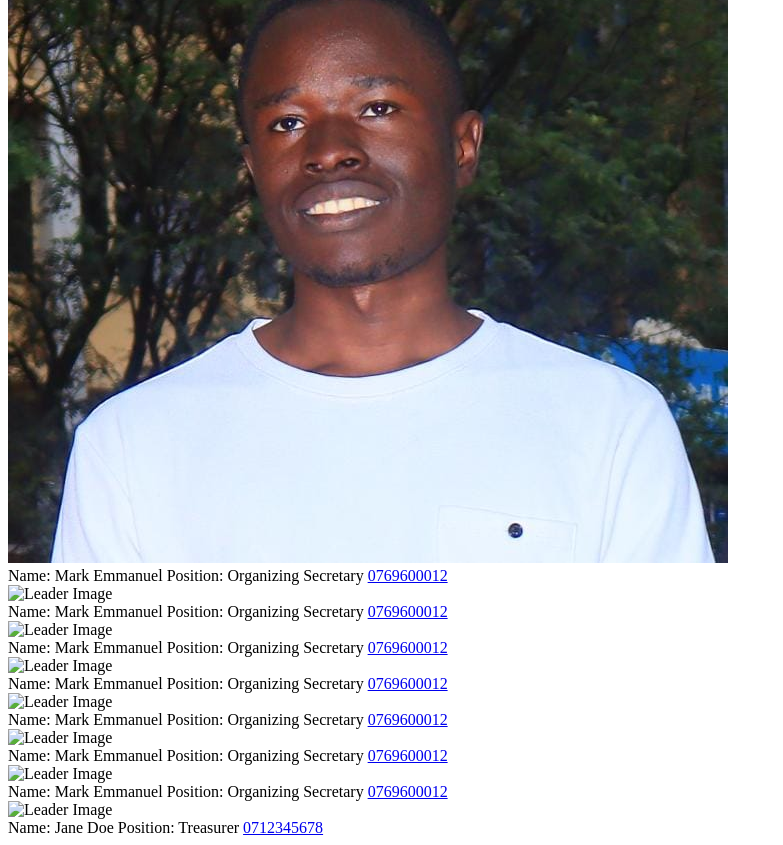
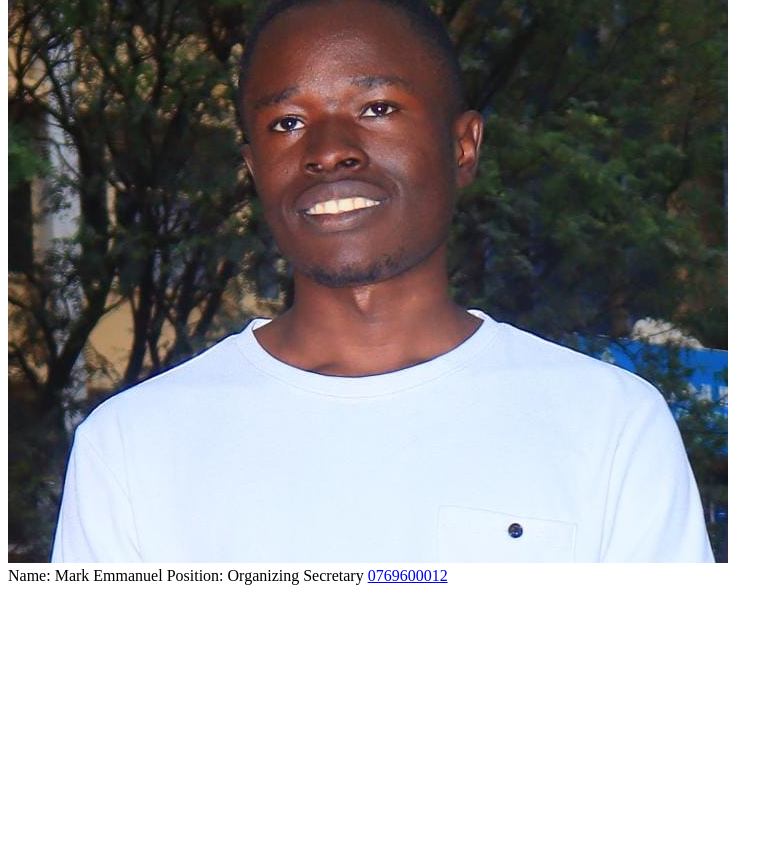
Before and after one commit to Mark-Emmanuel311/family-app, a plain HTML site: page pages/leadership.html in a window 1280 px wide. Shown: the part 855-1700 px from the top of the page, without its empty margins (0-783 px from the left). After the commit the page ends 1448 px from the top, so only its background shows below. Drawn offline with nearby package versions, Linux system fonts and the light colour scheme.

Commit message:
remove unnecessary hardcorded templates

```diff
--- a/pages/leadership.html
+++ b/pages/leadership.html
@@ -26,63 +26,6 @@
                 <a href="tel:+254769600012">0769600012</a>
             </div>
         </div>
-        <div class="leader-card">
-            <img src="#" alt="Leader Image">
-            <div class="leader-info">
-                <span>Name: Mark Emmanuel</span>
-                <span>Position: Organizing Secretary</span>
-                <a href="tel:+254769600012">0769600012</a>
-            </div>
-        </div>
-        <div class="leader-card">
-            <img src="#" alt="Leader Image">
-            <div class="leader-info">
-                <span>Name: Mark Emmanuel</span>
-                <span>Position: Organizing Secretary</span>
-                <a href="tel:+254769600012">0769600012</a>
-            </div>
-        </div>
-        <div class="leader-card">
-            <img src="#" alt="Leader Image">
-            <div class="leader-info">
-                <span>Name: Mark Emmanuel</span>
-                <span>Position: Organizing Secretary</span>
-                <a href="tel:+254769600012">0769600012</a>
-            </div>
-        </div>
-        <div class="leader-card">
-            <img src="#" alt="Leader Image">
-            <div class="leader-info">
-                <span>Name: Mark Emmanuel</span>
-                <span>Position: Organizing Secretary</span>
-                <a href="tel:+254769600012">0769600012</a>
-            </div>
-        </div>
-        <div class="leader-card">
-            <img src="#" alt="Leader Image">
-            <div class="leader-info">
-                <span>Name: Mark Emmanuel</span>
-                <span>Position: Organizing Secretary</span>
-                <a href="tel:+254769600012">0769600012</a>
-            </div>
-        </div>
-        <div class="leader-card">
-            <img src="#" alt="Leader Image">
-            <div class="leader-info">
-                <span>Name: Mark Emmanuel</span>
-                <span>Position: Organizing Secretary</span>
-                <a href="tel:+254769600012">0769600012</a>
-            </div>
-        </div>
-
-        <div class="leader-card">
-            <img src="#" alt="Leader Image">
-            <div class="leader-info">
-                <span>Name: Jane Doe</span>
-                <span>Position: Treasurer</span>
-                <a href="tel:+254712345678">0712345678</a>
-            </div>
-        </div>
     </div>
 </body>
 </html>
--- a/scripts/homepage.js
+++ b/scripts/homepage.js
@@ -6,7 +6,7 @@ let vissible = menuWidth && 1;
 const popup = document.getElementById("popup");
 const overlay = document.getElementById("overlay");
 
-fetch('../pages/manage.html')
+fetch('../pages/upcoming-events.html')
 .then(response => response.text())
 .then(data => main.innerHTML = data)
 
@@ -83,7 +83,7 @@ function hideShowMenu(){
 
     function openChat(element){
         if(element == 'main'){
-            console.log('Main chat')
+            alert('coming soon, view those other chats')
         }else{
             const user = element.querySelector('div').getAttribute('id');
             fetch('./chat.html')
```
Also changed, not shown: pages/messages.html (+0 -21 lines).
